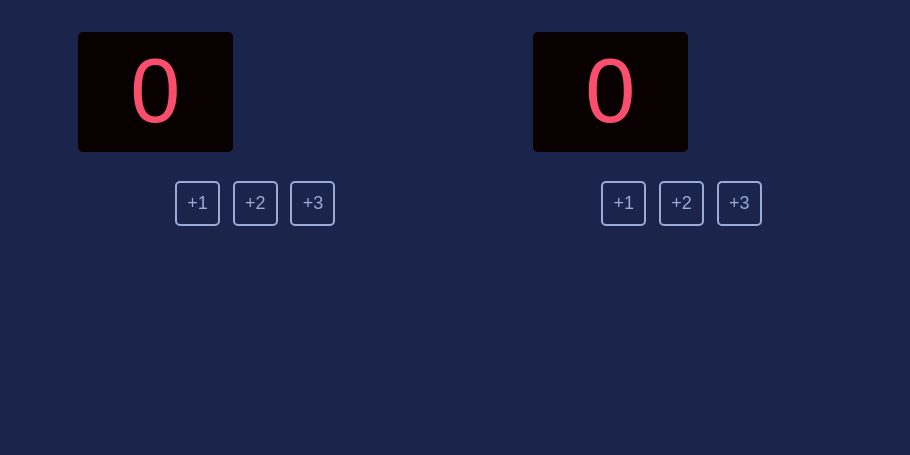
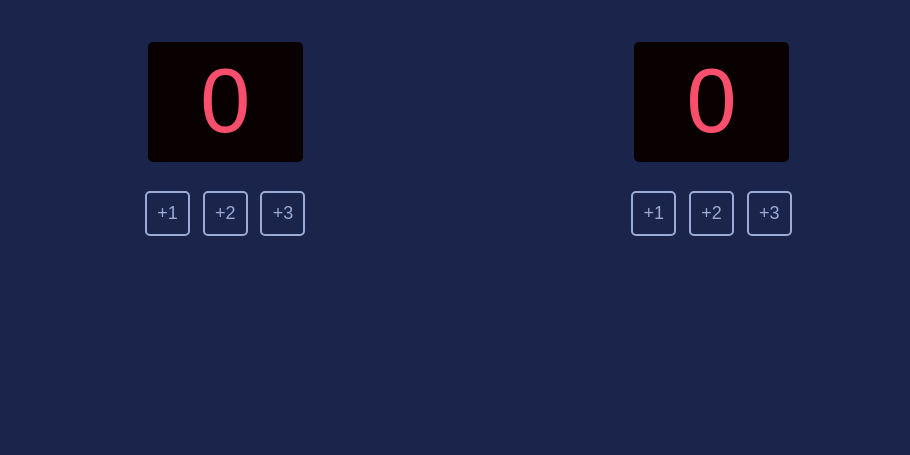
Before and after one commit to kehism/scoreboard, a plain HTML site: page index.html in a window 1280 px wide. Shown: the part 345-800 px from the top of the page, without its empty margins (186-1096 px from the left). Drawn offline with nearby package versions, Linux system fonts and the light colour scheme; a web font is replaced by a local one.

Commit message:
Optimize score alignment with longer team names

```diff
--- a/index.css
+++ b/index.css
@@ -14,7 +14,7 @@ body {
     font-family: Verdana, sans-serif;
     font-size: 40;
     display: flex;
-    gap: 1.5em;
+    gap: 3em;
 }
 
 .score {
@@ -28,7 +28,6 @@ body {
     margin: 20px;
     background: #080001;
     font-size: 90px;
-    text-align: center;
     border-radius: 5px;
     font-weight: lighter;
 }
@@ -44,3 +43,15 @@ button {
     border-radius: 5px;
     border-style: solid;
 }
+
+.center {
+    display: flex;
+    justify-content: center;
+
+}
+
+.centertext {
+    display: flex;
+    flex-wrap: wrap;
+    max-width: 5em;
+}
--- a/index.html
+++ b/index.html
@@ -9,9 +9,10 @@
     <div class="container">
         <div class="column">
             <h3>Hanshin Tigers</h3>
-            <h2 id="home-score" class="score">
-
-            </h2>
+            <div class="center">
+                <h2 id="home-score" class="score">
+                </h2>
+            </div>
             <button id="home-score-btn-1" onclick="increaseHomeScoreOne()">+1</button>
             <button id="home-score-btn-2" onclick="increaseHomeScoreTwo()">+2</button>
             <button id="home-score-btn-3" onclick="increaseHomeScoreThree()">+3</button>
@@ -19,9 +20,10 @@
         <div class="column">
             <h3>Tokyo Giants</h3>
 
-            <h2 id="guest-score" class="score">
-
-            </h2>
+            <div class="center">
+                <h2 id="guest-score" class="score">
+                </h2>
+            </div>
             <button id="guest-score-btn-1" onclick="increaseGuestScoreOne()">+1</button>
             <button id="guest-score-btn-2" onclick="increaseGuestScoreTwo()">+2</button>
             <button id="guest-score-btn-3" onclick="increaseGuestScoreThree()">+3</button>
```
